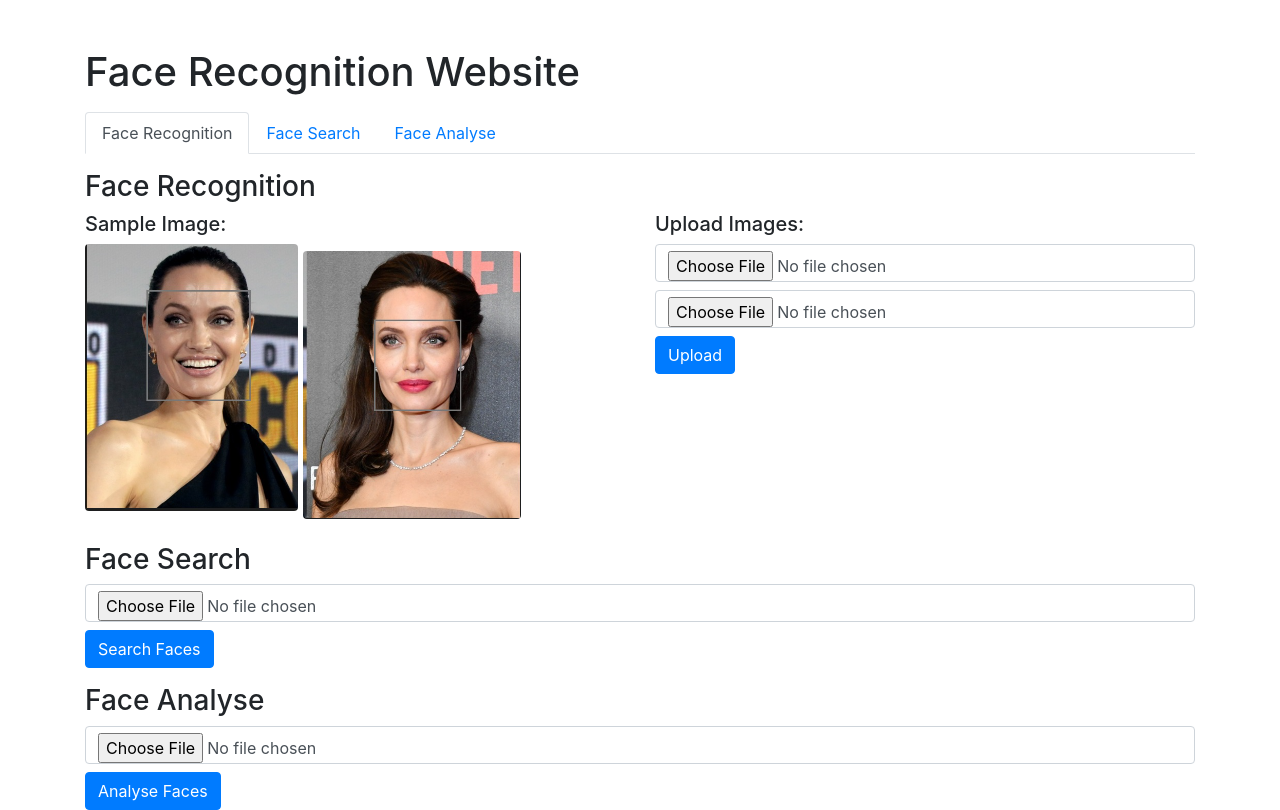
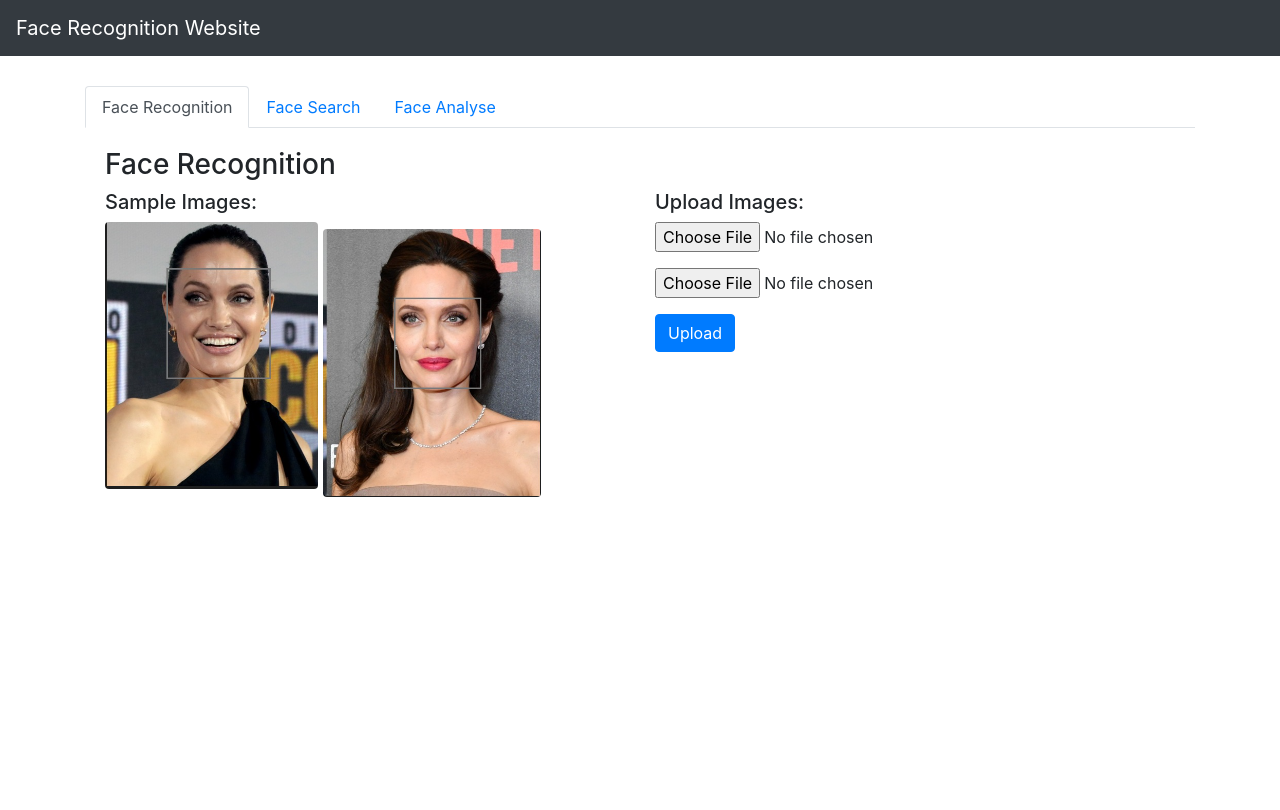
Before and after one commit to chuan111111/ComputerVision, a Django app: page /upload/ in a window 1280 px wide. After the commit the page ends 497 px from the top, so only its background shows below. Run offline with Django 4.2, Linux system fonts and the light colour scheme; some libraries are stand-ins or nearby versions.

Commit message:
front end

```diff
--- a/djangoProject/templates/upload.html
+++ b/djangoProject/templates/upload.html
@@ -2,6 +2,7 @@
 {% load static %}
 
 <html lang="en">
+
 <head>
     <meta charset="UTF-8">
     <meta name="viewport" content="width=device-width, initial-scale=1.0">
@@ -12,73 +13,109 @@
     <script src="https://code.jquery.com/jquery-3.5.1.min.js"></script>
     <!-- Bootstrap JS -->
     <script src="https://stackpath.bootstrapcdn.com/bootstrap/4.5.2/js/bootstrap.min.js"></script>
+    <style>
+        body {
+            padding-top: 70px;
+        }
+
+        .nav-link {
+            cursor: pointer;
+        }
+
+        .tab-pane {
+            padding: 20px;
+        }
+    </style>
 </head>
+
 <body>
+    <nav class="navbar navbar-expand-lg navbar-dark bg-dark fixed-top">
+        <a class="navbar-brand" href="#">Face Recognition Website</a>
+    </nav>
+
     <div class="container">
-        <h1 class="mt-5">Face Recognition Website</h1>
-        <!-- Navigation -->
         <ul class="nav nav-tabs mt-3">
             <li class="nav-item">
-                <a class="nav-link active" id="faceRecognitionTab" data-toggle="tab" href="#faceRecognition">Face Recognition</a>
+                <a class="nav-link active" data-toggle="tab" href="#faceRecognition">Face Recognition</a>
             </li>
             <li class="nav-item">
-                <a class="nav-link" id="faceSearchTab" data-toggle="tab" href="#faceSearch">Face Search</a>
+                <a class="nav-link" data-toggle="tab" href="#faceSearch">Face Search</a>
             </li>
             <li class="nav-item">
-                <a class="nav-link" id="faceAnalyseTab" data-toggle="tab" href="#faceAnalyse">Face Analyse</a>
+                <a class="nav-link" data-toggle="tab" href="#faceAnalyse">Face Analyse</a>
             </li>
-            <!-- Add more tabs for other functionalities -->
         </ul>
-        <!-- Tab Content -->
-        <div class="tab-content mt-3">
-            <!-- Face Recognition Tab -->
+
+        <div class="tab-content">
             <div id="faceRecognition" class="tab-pane fade show active">
-                <!-- Sample Image and Form for Face Recognition -->
-                <h3 class="mt-3">Face Recognition</h3>
+                <h3>Face Recognition</h3>
                 <div class="row">
                     <div class="col-md-6">
-                        <h5>Sample Image:</h5>
-                        <img src="{% static 'img.png' %}?v={{ timestamp }}" class="img-fluid rounded mb-3" alt="Sample Face 1">
-                        <img src="{% static 'img_1.png' %}?v={{ timestamp }}" class="img-fluid rounded" alt="Sample Face 2">
+                        <h5>Sample Images:</h5>
+                        <img src="{% static 'img.png' %}?v={{ timestamp }}" class="img-fluid rounded mb-3"
+                            alt="Sample Face 1">
+                        <img src="{% static 'img_1.png' %}?v={{ timestamp }}" class="img-fluid rounded"
+                            alt="Sample Face 2">
                     </div>
                     <div class="col-md-6">
                         <h5>Upload Images:</h5>
                         <form id="faceRecognitionForm" enctype="multipart/form-data">
                             {% csrf_token %}
-                            <input type="file" name="image1" class="form-control mb-2" accept="image/*" required>
-                            <input type="file" name="image2" class="form-control mb-2" accept="image/*" required>
+                            <div class="form-group">
+                                <input type="file" name="image1" class="form-control-file" accept="image/*" required>
+                            </div>
+                            <div class="form-group">
+                                <input type="file" name="image2" class="form-control-file" accept="image/*" required>
+                            </div>
                             <button type="submit" class="btn btn-primary">Upload</button>
                         </form>
                     </div>
                 </div>
             </div>
-            <!-- Face Search Tab -->
-            <div id="faceSearch" class="tab-pane fade show active">
-                <!-- Face Search Tab Content -->
-                <h3 class="mt-3">Face Search</h3>
+
+            <div id="faceSearch" class="tab-pane fade">
+                <h3>Face Search</h3>
                 <form id="faceSearchForm" enctype="multipart/form-data">
                     {% csrf_token %}
-                    <input type="file" name="image" class="form-control mb-2" accept="image/*" required>
+                    <div class="form-group">
+                        <input type="file" name="image" class="form-control-file" accept="image/*" required>
+                    </div>
                     <button type="submit" class="btn btn-primary">Search Faces</button>
                 </form>
             </div>
-            <div id="faceAnalyse" class="tab-pane fade show active">
-                <h3 class="mt-3">Face Analyse</h3>
+
+            <div id="faceAnalyse" class="tab-pane fade">
+                <h3>Face Analyse</h3>
                 <form id="faceAnalyseForm" enctype="multipart/form-data">
                     {% csrf_token %}
-                    <input type="file" name="image" class="form-control mb-2" accept="image/*" required>
+                    <div class="form-group">
+                        <input type="file" name="image" class="form-control-file" accept="image/*" required>
+                    </div>
                     <button type="submit" class="btn btn-primary">Analyse Faces</button>
                 </form>
             </div>
-            <!-- Add more tab content for other functionalities -->
         </div>
     </div>
 
-    <!-- JavaScript for handling image upload and result display -->
+    <!-- Modals -->
+    <div class="modal fade" id="resultModal" tabindex="-1" role="dialog">
+        <div class="modal-dialog" role="document">
+            <div class="modal-content">
+                <div class="modal-header">
+                    <h5 class="modal-title"></h5>
+                    <button type="button" class="close" data-dismiss="modal" aria-label="Close">
+                        <span aria-hidden="true">&times;</span>
+                    </button>
+                </div>
+                <div class="modal-body"></div>
+            </div>
+        </div>
+    </div>
+
     <script>
-        $(document).ready(function() {
-            // Submit form for face recognition
-            $('#faceRecognitionForm').submit(function(event) {
+        $(document).ready(function () {
+            // Face Recognition
+            $('#faceRecognitionForm').submit(function (event) {
                 event.preventDefault();
                 var formData = new FormData($(this)[0]);
                 $.ajax({
@@ -87,25 +124,20 @@
                     data: formData,
                     contentType: false,
                     processData: false,
-                    success: function(response) {
-                        // 构建模态框内容
-                        var resultMessage = '';
-                        if (response.verified === true) {
-                            resultMessage = 'Same person';
-                        } else {
-                            resultMessage = 'Not the same person. Similarity metric: ' + response.similarity_metric;
-                        }
-
-                        $('#faceRecognitionResultModal .modal-body').text(resultMessage);
-                        $('#faceRecognitionResultModal').modal('show');
+                    success: function (response) {
+                        var resultMessage = response.verified ? 'Same person' : 'Not the same person. Similarity metric: ' + response.similarity_metric;
+                        $('#resultModal .modal-title').text('Face Recognition Result');
+                        $('#resultModal .modal-body').text(resultMessage);
+                        $('#resultModal').modal('show');
                     },
-                    error: function(xhr, status, error) {
+                    error: function (xhr, status, error) {
                         console.error(xhr.responseText);
                     }
                 });
             });
-            // Add similar JavaScript for other functionalities
-            $('#faceSearchForm').submit(function(event) {
+
+            // Face Search
+            $('#faceSearchForm').submit(function (event) {
                 event.preventDefault();
                 var formData = new FormData($(this)[0]);
                 $.ajax({
@@ -114,24 +146,20 @@
                     data: formData,
                     contentType: false,
                     processData: false,
-                    success: function(response) {
-
-                        var resultMessage = '';
-
-                        resultMessage = ''+ response['face_num']+' faces is found';
-
-
-                        $('#faceSearchResultModal .modal-body').text(resultMessage);
-                        $('#faceSearchResultModal').modal('show');
+                    success: function (response) {
+                        var resultMessage = response['face_num'] + ' faces is found';
+                        $('#resultModal .modal-title').text('Face Search Result');
+                        $('#resultModal .modal-body').text(resultMessage);
+                        $('#resultModal').modal('show');
                     },
-                        // 处理和显示检测到的人脸
-
-                    error: function(xhr, status, error) {
+                    error: function (xhr, status, error) {
                         console.error(xhr.responseText);
                     }
                 });
             });
-            $('#faceAnalyseForm').submit(function(event) {
+
+            // Face Analyse
+            $('#faceAnalyseForm').submit(function (event) {
                 event.preventDefault();
                 var formData = new FormData($(this)[0]);
                 $.ajax({
@@ -140,73 +168,19 @@
                     data: formData,
                     contentType: false,
                     processData: false,
-                    success: function(response) {
-
-                        var resultMessage = '';
-
-                        resultMessage = 'age : '+ response['age']+'\ngender : '+response['gender']+'\nemotion : '+response['emotion']+'\nrace : '+response['race'];
-
-
-                        $('#faceAnalyseResultModal .modal-body').text(resultMessage);
-                        $('#faceAnalyseResultModal').modal('show');
+                    success: function (response) {
+                        var resultMessage = 'Age: ' + response['age'] + '\nGender: ' + response['gender'] + '\nEmotion: ' + response['emotion'] + '\nRace: ' + response['race'];
+                        $('#resultModal .modal-title').text('Face Analyse Result');
+                        $('#resultModal .modal-body').text(resultMessage);
+                        $('#resultModal').modal('show');
                     },
-                        // 处理和显示检测到的人脸
-
-                    error: function(xhr, status, error) {
+                    error: function (xhr, status, error) {
                         console.error(xhr.responseText);
                     }
                 });
             });
         });
+    </script>
+</body>
 
-    </script>
-
-    <!-- Modal for displaying result -->
-    <div class="modal fade" id="faceRecognitionResultModal" tabindex="-1" role="dialog" aria-labelledby="faceRecognitionResultModalLabel" aria-hidden="true">
-        <div class="modal-dialog" role="document">
-            <div class="modal-content">
-                <div class="modal-header">
-                    <h5 class="modal-title" id="faceRecognitionResultModalLabel">Face Recognition Result</h5>
-                    <abutton type="button" class="close" data-dismiss="modal" aria-label="Close">
-                        <span aria-hidden="true">&times;</span>
-                    </abutton>
-                </div>
-                <div class="modal-body">
-                    <!-- Result will be displayed here -->
-                </div>
-            </div>
-        </div>
-    </div>
-
-     <div class="modal fade" id="faceSearchResultModal" tabindex="-1" role="dialog" aria-labelledby="faceSearchResultModalLabel" aria-hidden="true">
-        <div class="modal-dialog" role="document">
-            <div class="modal-content">
-                <div class="modal-header">
-                    <h5 class="modal-title" id="faceSearchResultModalLabel">Face Recognition Result</h5>
-                    <abutton type="button" class="close" data-dismiss="modal" aria-label="Close">
-                        <span aria-hidden="true">&times;</span>
-                    </abutton>
-                </div>
-                <div class="modal-body">
-                    <!-- Result will be displayed here -->
-                </div>
-            </div>
-        </div>
-    </div>
-     <div class="modal fade" id="faceAnalyseResultModal" tabindex="-1" role="dialog" aria-labelledby="faceAnalyseResultModalLabel" aria-hidden="true">
-        <div class="modal-dialog" role="document">
-            <div class="modal-content">
-                <div class="modal-header">
-                    <h5 class="modal-title" id="faceAnalyseResultModalLabel">Face Analyse Result</h5>
-                    <abutton type="button" class="close" data-dismiss="modal" aria-label="Close">
-                        <span aria-hidden="true">&times;</span>
-                    </abutton>
-                </div>
-                <div class="modal-body">
-                    <!-- Result will be displayed here -->
-                </div>
-            </div>
-        </div>
-    </div>
-</body>
 </html>
```
Also changed, not shown: 2 other files.
